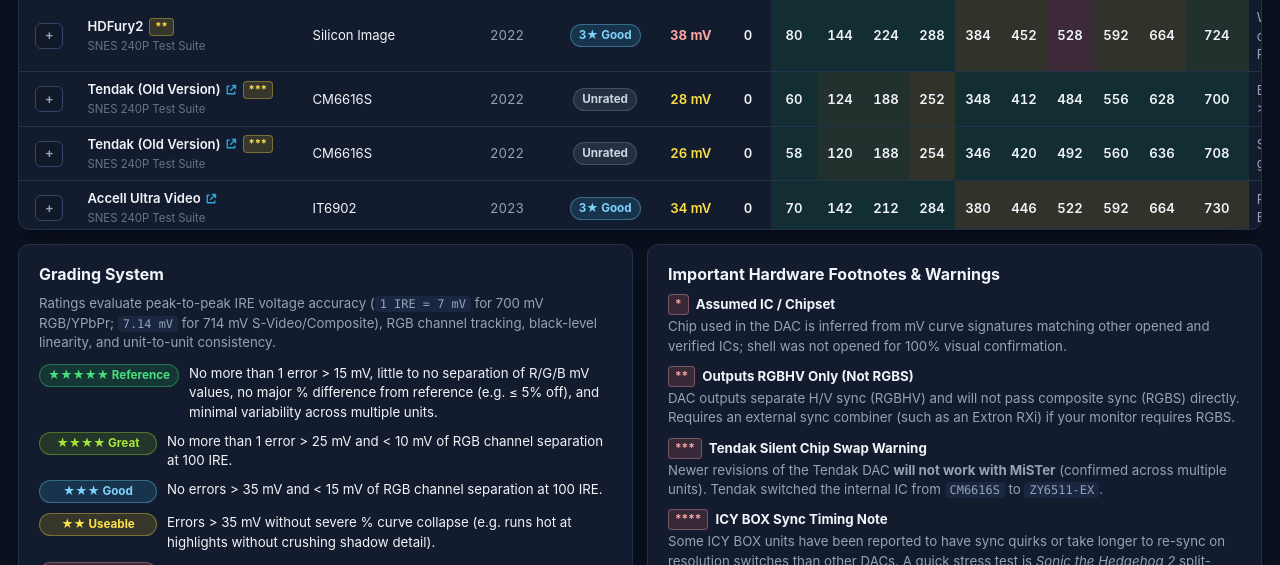
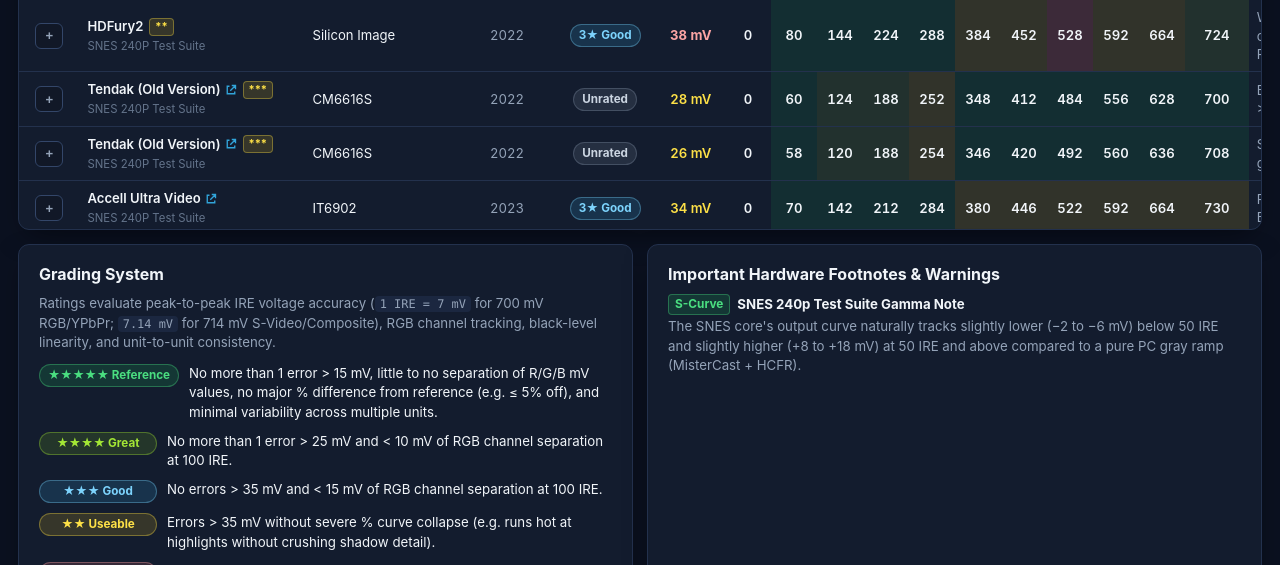
Before and after one commit to kurohouou/DAC-Test-Results, a plain HTML site: page index.html in a window 1280 px wide. Shown: the part 1128-1693 px from the top of the page. Drawn offline with Linux system fonts and the light colour scheme.

Commit message:
Remove asterisk footnotes from Hardware Footnotes section

```diff
--- a/app.js
+++ b/app.js
@@ -578,7 +578,7 @@
     if (!count) return '';
     const stars = '*'.repeat(count);
     const tip = FOOTNOTE_TOOLTIPS[count] || '';
-    return `<a href="#fn-${count}" class="fn-tag" title="${escapeHtml(tip)}">${stars}</a>`;
+    return `<span class="fn-tag" title="${escapeHtml(tip)}">${stars}</span>`;
   }
 
   function getHeatmapClass(absDelta) {
--- a/index.html
+++ b/index.html
@@ -261,22 +261,6 @@
       <article class="info-card">
         <h2 class="info-card-title">Important Hardware Footnotes &amp; Warnings</h2>
         <dl class="footnote-list">
-          <div class="footnote-item" id="fn-1">
-            <dt><span class="fn-marker">*</span> Assumed IC / Chipset</dt>
-            <dd>Chip used in the DAC is inferred from mV curve signatures matching other opened and verified ICs; shell was not opened for 100% visual confirmation.</dd>
-          </div>
-          <div class="footnote-item" id="fn-2">
-            <dt><span class="fn-marker">**</span> Outputs RGBHV Only (Not RGBS)</dt>
-            <dd>DAC outputs separate H/V sync (RGBHV) and will not pass composite sync (RGBS) directly. Requires an external sync combiner (such as an Extron RXi) if your monitor requires RGBS.</dd>
-          </div>
-          <div class="footnote-item" id="fn-3">
-            <dt><span class="fn-marker">***</span> Tendak Silent Chip Swap Warning</dt>
-            <dd>Newer revisions of the Tendak DAC <strong>will not work with MiSTer</strong> (confirmed across multiple units). Tendak switched the internal IC from <code>CM6616S</code> to <code>ZY6511-EX</code>.</dd>
-          </div>
-          <div class="footnote-item" id="fn-4">
-            <dt><span class="fn-marker">****</span> ICY BOX Sync Timing Note</dt>
-            <dd>Some ICY BOX units have been reported to have sync quirks or take longer to re-sync on resolution switches than other DACs. A quick stress test is <em>Sonic the Hedgehog 2</em> split-screen (interlaced 2P mode).</dd>
-          </div>
           <div class="footnote-item" id="fn-snes">
             <dt><span class="fn-marker fn-green">S-Curve</span> SNES 240p Test Suite Gamma Note</dt>
             <dd>The SNES core's output curve naturally tracks slightly lower (&minus;2 to &minus;6 mV) below 50 IRE and slightly higher (+8 to +18 mV) at 50 IRE and above compared to a pure PC gray ramp (MisterCast + HCFR).</dd>
```
